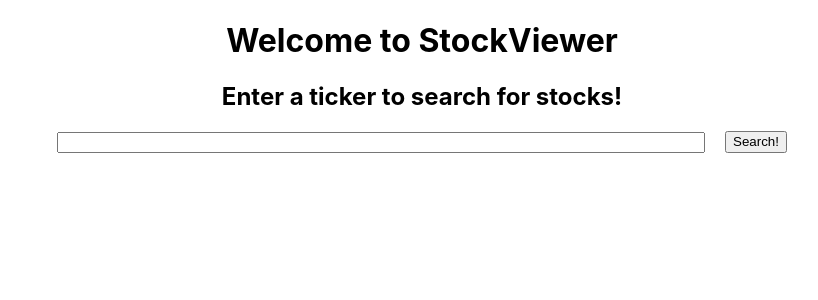
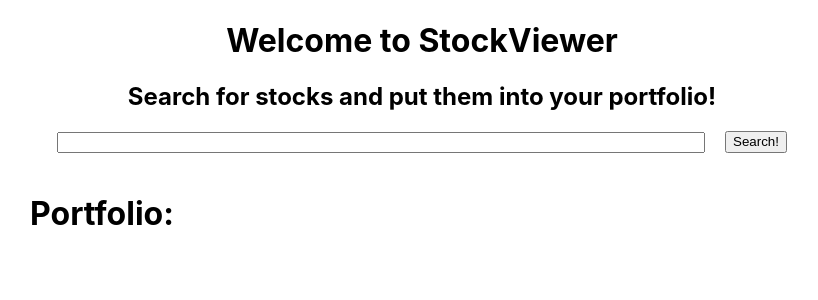
Before and after one commit to ChrisTHChan/StockViewer, a React (Create React App) app: page / in a window 1280 px wide. Shown: the top 300 px of the page, without its empty margins (218-1036 px from the left). Built offline with nearby package versions, Linux system fonts and the light colour scheme.

Commit message:
added portfolio feature.

```diff
--- a/src/App.css
+++ b/src/App.css
@@ -40,3 +40,13 @@
   margin-left: auto;
   margin-right: auto;
 }
+
+.twoscreencontainer {
+  display: grid;
+  grid-template-columns: 1fr 1fr;
+  margin-bottom: 50px;
+}
+
+.notesinput {
+  width: 30vw;
+}
--- a/src/App.js
+++ b/src/App.js
@@ -3,6 +3,14 @@
 import InputField from './InputField';
 import StockInformation from './StockInformation'
 import loading from './loading.gif'
+
+//split bottom screen into 2 vertical halves (html/css) CHECK
+//the left side will be your portfolio. CHECK
+//add input field when you retrieve a stock from the stock list to add notes about the stock when its added to portfolio. CHECK
+//add button when you retrieve a stock from the stock list to add it to your portfolio. CHECK
+//add functionality to buttons, wipe text from text fields when button is clicked. CHECK
+//add a method to allow you to search through your portfolio for various stocks that you want to see.
+//perhaps add a textfield that allows you to choose how many of one stock you want to add, and the total price, show percentage of portfolio that is made up from that stock.
 
 class App extends Component {
   constructor() {
@@ -16,8 +24,9 @@
       stockList: [],
       statistics: [],
       input: '',
+      notesInput: '',
       userStockSelection: '',
-      symbol: '.',
+      symbol: '',
       currentPrice: '',
       nominalChange: '',
       percentChange: '',
@@ -26,11 +35,24 @@
       dailyHigh: '',
       dailyLow: '',
       stockVolume: '',
+      portfolioList: []
     }
   }
 
   onSearchChange = (e) => {
     this.setState({input: e.target.value.toUpperCase()})
+  }
+
+  onNotesChange = (e) => {
+    this.setState({notesInput: e.target.value})
+  }
+
+  onAppendStock = () => {
+    document.querySelector('.notesinput').value = ''
+    const list = this.state.portfolioList
+    list.push(`${this.state.statistics['01. symbol']} (${this.state.notesInput})`)
+    this.setState({portfolioList: list})
+    this.setState({showInfo: false})
   }
 
   showBadSearchMessage = () => {
@@ -46,8 +68,14 @@
       this.getStocksFunction()
     }
   }
+  onPressEnterNotesChange = (e) => {
+    if (e.which === 13) {
+      this.onAppendStock()
+    }
+  }
 
   getStocksFunction = () => {
+    document.querySelector('.searchBar').value = ''
     this.setState({showInfo: false})
     this.setState({apiPromiseRejection: false})
     if (this.state.input === '') {
@@ -70,6 +98,7 @@
       }))
       .catch((error) => {
         this.setState({apiPromiseRejection: true})
+        console.log(error)
       })
     }
   }
@@ -96,6 +125,7 @@
       }))
       .catch((error) => {
         this.setState({apiPromiseRejection: true})
+        console.log(error)
       })
     })
   }
@@ -103,14 +133,23 @@
   render() {
     if (this.state.apiPromiseRejection === false) {
       return (
-
         <div className="App">
           <h1>Welcome to StockViewer</h1>
-          <h2>Enter a ticker to search for stocks!</h2>
+          <h2>Search for stocks and put them into your portfolio!</h2>
           <div className="center">
             <InputField searchChange={this.onSearchChange} enterPress={this.onEnterPress}/>
             <button onClick={this.getStocksFunction}>Search!</button>
           </div><br/>
+          <div className='twoscreencontainer'>
+            <div className='portfolio'>
+              <h1>Portfolio:</h1>
+              <div>
+                {this.state.portfolioList.map((stock, i) => {
+                  return <p key={i}>{`${i + 1}. `}{stock}</p>
+                })}
+              </div>
+            </div>
+            <div className='info'>
               <h1 style={{display: this.state.badSearch === true ? 'block' : 'none'}}>No Results Found.</h1>
               <img src={loading} alt='' className="loading" style={{display: this.state.apiLoading === true ? 'block' : 'none'}}/>
               <div style={{display: this.state.showStockList === true ? 'block' : 'none'}}>
@@ -129,19 +168,31 @@
                         dailyLow={this.state.dailyLow}
                         stockVolume={this.state.stockVolume}
                         show={this.state.showInfo}
-                    error={this.state.badSearch}/>
+                        error={this.state.badSearch}
+                        notesChange={this.onNotesChange}
+                        pressEnterNotesChange={this.onPressEnterNotesChange}
+                        appendStock={this.onAppendStock}/>
+            </div>
+          </div>
         </div>
       )
-    } if (this.state.apiPromiseRejection === true) {
+    } else if (this.state.apiPromiseRejection === true) {
       return (
         <div className="App">
           <h1>Welcome to StockViewer</h1>
-          <h2>Enter a ticker to search for stocks!</h2>
+          <h2>Search for stocks and put them into your portfolio!</h2>
           <div className="center">
             <InputField searchChange={this.onSearchChange} enterPress={this.onEnterPress}/>
             <button onClick={this.getStocksFunction}>Search!</button>
           </div><br/>
+          <div className='twoscreencontainer'>
+            <div className='portfolio'>
+              <h1>Portfolio:</h1>
+            </div>
+            <div className='info'>
               <h1>Failed to retrieve data! Check your internet, or try again later!</h1>
+            </div>
+          </div>
         </div>
       )
     }
--- a/src/StockInformation.js
+++ b/src/StockInformation.js
@@ -3,7 +3,7 @@
 const StockInformation = (props) => {
         return (
             <div style={{display: props.show === true ? 'block' : 'none'}}>
-                <h1>Stock Symbol: {props.symbol}</h1>
+                <h4>Stock Symbol: {props.symbol}</h4>
                 <h4>Current Price: {props.currentPrice}</h4>
                 <h4>Last Day's Close: {props.dailyClose}</h4>
                 <h4>Nominal Change: {props.nominalChange}</h4>
@@ -12,8 +12,10 @@
                 <h4>Today's High: {props.dailyHigh}</h4>
                 <h4>Today's Low: {props.dailyLow}</h4>
                 <h4>Stock Volume: {props.stockVolume}</h4>
+                <h5>Notes:<input placeholder='Enter any notes here' className='notesinput' onChange={props.notesChange} onKeyPress={props.pressEnterNotesChange}></input></h5>
+                <button onClick={props.appendStock}>Submit to Portfolio!</button>
             </div>
         )
 }
 
-export default StockInformation
+export default StockInformation;
```
Lines whose indentation alone changed are shown as unchanged.
